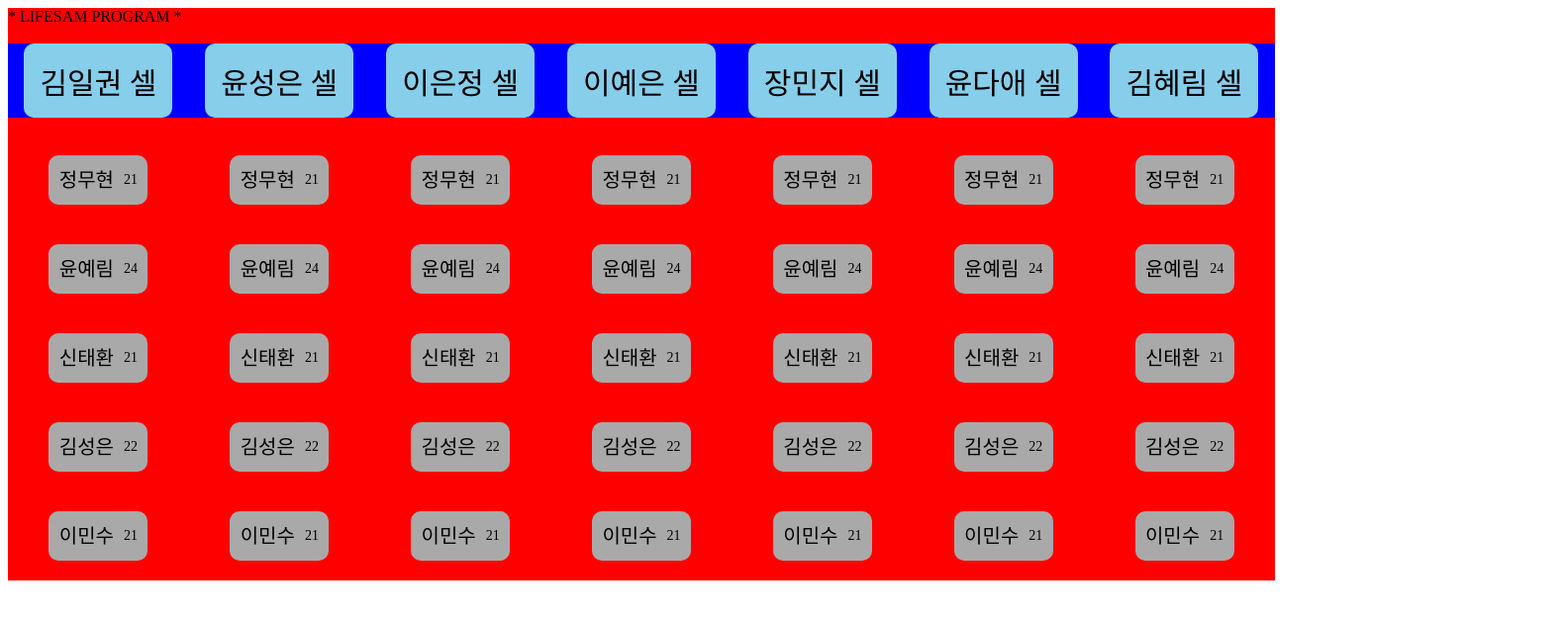
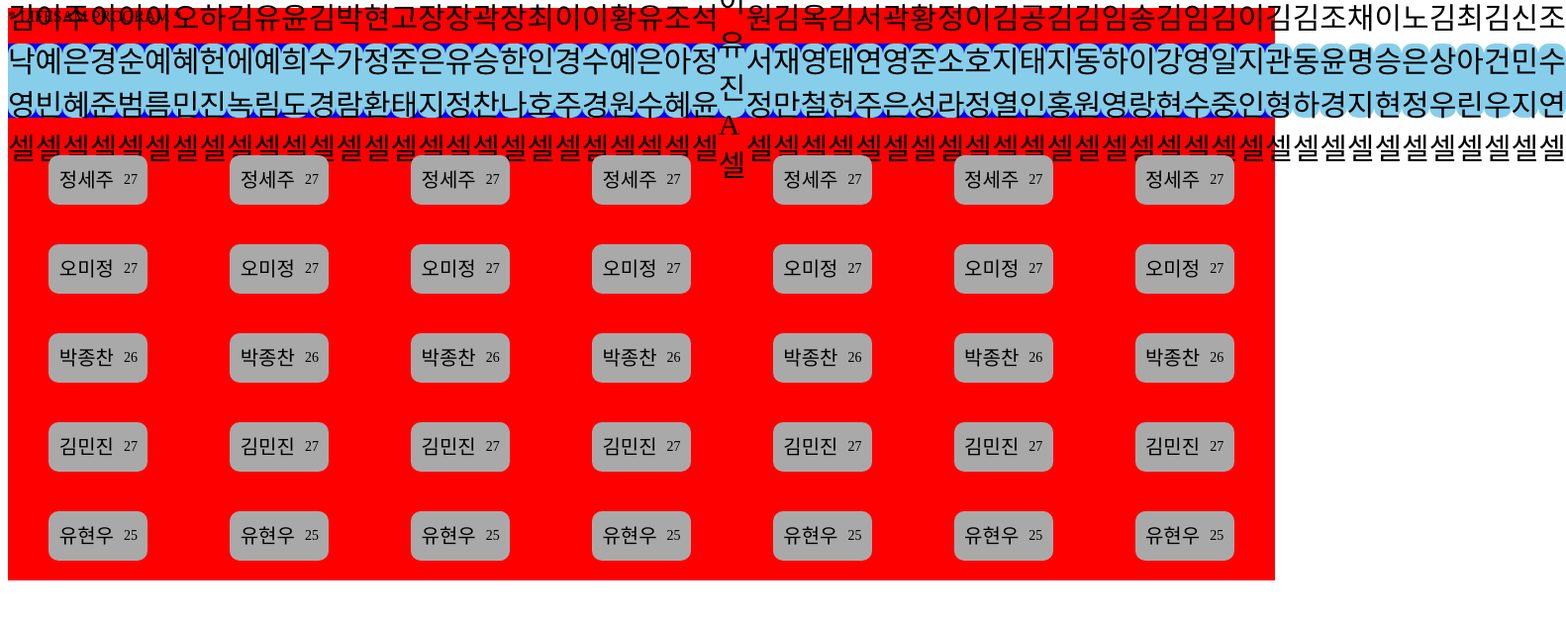
Before and after one commit to junzerokim/lifesam-project, a React (Create React App) app: page / in a window 1280 px wide. Shown: the top 626 px of the page at 99% size, 1582 px wide, since content can reach past the window. Built offline with nearby package versions, Linux system fonts and the light colour scheme.

Commit message:
셀장 DB 업데이트 완료

```diff
--- a/src/data/cellLeader.js
+++ b/src/data/cellLeader.js
@@ -1,38 +1,288 @@
 export const leader = [
   {
     id: 1,
-    name: '김일권',
-    age: 25,
+    name: '김낙영',
+    age: 29,
   },
   {
     id: 2,
-    name: '윤성은',
-    age: 27,
+    name: '이예빈',
+    age: 24,
   },
   {
     id: 3,
-    name: '이은정',
-    age: 26,
+    name: '주은혜',
+    age: 23,
   },
   {
     id: 4,
-    name: '이예은',
-    age: 28,
+    name: '이경준',
+    age: 30,
   },
   {
     id: 5,
-    name: '장민지',
+    name: '이순범',
     age: 30,
   },
   {
     id: 6,
-    name: '윤다애',
+    name: '이예름',
+    age: 28,
+  },
+  {
+    id: 7,
+    name: '오혜민',
+    age: 26,
+  },
+  {
+    id: 8,
+    name: '하헌진',
+    age: 26,
+  },
+  {
+    id: 9,
+    name: '김에녹',
+    age: 30,
+  },
+  {
+    id: 10,
+    name: '유예림',
+    age: 27,
+  },
+  {
+    id: 11,
+    name: '윤희도',
+    age: 30,
+  },
+  {
+    id: 12,
+    name: '김수경',
+    age: 26,
+  },
+  {
+    id: 13,
+    name: '박가람',
+    age: 27,
+  },
+  {
+    id: 14,
+    name: '현정환',
+    age: 25,
+  },
+  {
+    id: 15,
+    name: '고준태',
+    age: 32,
+  },
+  {
+    id: 16,
+    name: '장은지',
+    age: 24,
+  },
+  {
+    id: 17,
+    name: '장유정',
+    age: 24,
+  },
+  {
+    id: 18,
+    name: '곽승찬',
+    age: 24,
+  },
+  {
+    id: 19,
+    name: '장한나',
+    age: 26,
+  },
+  {
+    id: 20,
+    name: '최인호',
+    age: 26,
+  },
+  {
+    id: 21,
+    name: '이경주',
+    age: 27,
+  },
+  {
+    id: 22,
+    name: '이수경',
+    age: 25,
+  },
+  {
+    id: 23,
+    name: '황예원',
+    age: 26,
+  },
+  {
+    id: 24,
+    name: '유은수',
+    age: 24,
+  },
+  {
+    id: 25,
+    name: '조아혜',
+    age: 28,
+  },
+  {
+    id: 26,
+    name: '석정윤',
+    age: 24,
+  },
+  {
+    id: 27,
+    name: '이유진A',
+    age: 24,
+  },
+  {
+    id: 28,
+    name: '원서정',
+    age: 29,
+  },
+  {
+    id: 29,
+    name: '김재만',
+    age: 29,
+  },
+  {
+    id: 30,
+    name: '옥영철',
+    age: 34,
+  },
+  {
+    id: 31,
+    name: '김태헌',
+    age: 34,
+  },
+  {
+    id: 32,
+    name: '서연주',
+    age: 39,
+  },
+  {
+    id: 33,
+    name: '곽영은',
+    age: 28,
+  },
+  {
+    id: 34,
+    name: '황준성',
+    age: 32,
+  },
+  {
+    id: 35,
+    name: '정소라',
+    age: 36,
+  },
+  {
+    id: 36,
+    name: '이호정',
+    age: 32,
+  },
+  {
+    id: 37,
+    name: '김지열',
+    age: 28,
+  },
+  {
+    id: 38,
+    name: '공태인',
+    age: 33,
+  },
+  {
+    id: 39,
+    name: '김지홍',
+    age: 32,
+  },
+  {
+    id: 40,
+    name: '김동원',
+    age: 39,
+  },
+  {
+    id: 41,
+    name: '임하영',
+    age: 27,
+  },
+  {
+    id: 42,
+    name: '송이랑',
+    age: 32,
+  },
+  {
+    id: 43,
+    name: '김강현',
+    age: 42,
+  },
+  {
+    id: 44,
+    name: '임영수',
+    age: 27,
+  },
+  {
+    id: 45,
+    name: '김일중',
+    age: 29,
+  },
+  {
+    id: 46,
+    name: '이지인',
+    age: 28,
+  },
+  {
+    id: 47,
+    name: '김관형',
+    age: 27,
+  },
+  {
+    id: 48,
+    name: '김동하',
+    age: 25,
+  },
+  {
+    id: 49,
+    name: '조윤경',
+    age: 28,
+  },
+  {
+    id: 50,
+    name: '채명지',
+    age: 23,
+  },
+  {
+    id: 51,
+    name: '이승현',
+    age: 25,
+  },
+  {
+    id: 52,
+    name: '노은정',
+    age: 26,
+  },
+  {
+    id: 53,
+    name: '김상우',
+    age: 27,
+  },
+  {
+    id: 54,
+    name: '최아린',
+    age: 26,
+  },
+  {
+    id: 55,
+    name: '김건우',
+    age: 29,
+  },
+  {
+    id: 56,
+    name: '신민지',
     age: 31,
   },
   {
-    id: 7,
-    name: '김혜림',
-    age: 32,
+    id: 57,
+    name: '조수연',
+    age: 26,
   },
 ];
 
```
